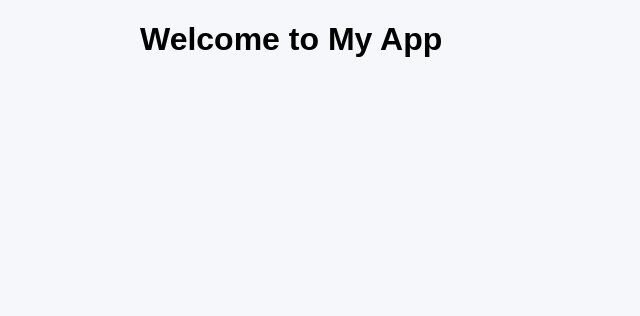
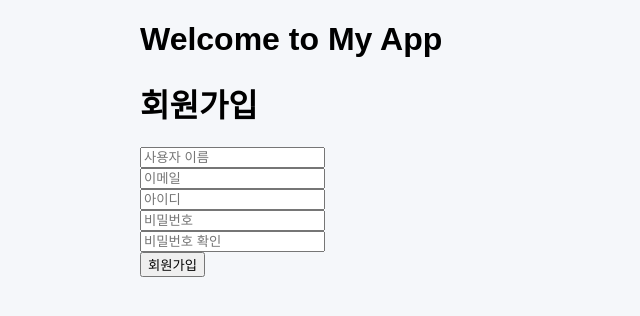
Before and after one commit to Code-Sync-Team/Blog--Frontend, a React (Create React App) app: page /signup in a window 1280 px wide. Before the commit this address had no page. Shown: the top 316 px of the page, without its empty margins (0-640 px from the left). Built offline with nearby package versions, Linux system fonts and the light colour scheme.

Commit message:
회원가입 성공

```diff
--- a/package.json
+++ b/package.json
@@ -9,6 +9,7 @@
     "@testing-library/jest-dom": "^5.17.0",
     "@testing-library/react": "^13.4.0",
     "@testing-library/user-event": "^13.5.0",
+    "axios": "^1.7.5",
     "react": "^18.3.1",
     "react-dom": "^18.3.1",
     "react-hook-form": "^7.53.0",
--- a/src/App.js
+++ b/src/App.js
@@ -1,6 +1,7 @@
 import React from 'react';
 import { BrowserRouter as Router, Route, Routes } from 'react-router-dom';
 import LoginPage from './Page/LoginPage'
+import SignupPage from './Page/SignupPage';
 
 const App = () => {
   return (
@@ -9,6 +10,7 @@ const App = () => {
         <h1>Welcome to My App</h1>
         <Routes>
           <Route path="/" element={<LoginPage />} />
+          <Route path='/signup' element={<SignupPage />}/>
         </Routes>
       </div>
     </Router>
--- a/src/Page/LoginPage.js
+++ b/src/Page/LoginPage.js
@@ -1,14 +1,23 @@
 import React from 'react';
 import '../Styles/index.css';
+import { Link } from 'react-router-dom';
 import LoginForm from '../components/LoginForm'
 
+
 const LoginPage = () => {
-    return  (
+    return (
+      <>
         <div className='login-container'>
-            <h2>로그인</h2>
-            <LoginForm/>
+          <h2>로그인</h2>
+          <LoginForm />
         </div>
+        <div className='signup-link'>
+          <p>회원가입이 필요하신가요?</p>
+          <Link to="/signup" className='signup-button'>회원가입 하기</Link>
+        </div>
+      </>
     );
-};
+  };
+
 
 export default LoginPage;
--- /dev/null
+++ b/src/Page/SignupPage.js
@@ -0,0 +1,43 @@
+import React, { useState } from 'react';
+import SignupForm from '../components/SignupFrom';
+import { signup } from '../api/auth.js';
+
+const SignupPage = () => {
+  const [credentials, setCredentials] = useState({ name: '', nickname: '', password: '', email: '' });
+  const [error, setError] = useState('');
+  const [isSignupSuccessful, setIsSignupSuccessful] = useState(false); // 회원가입 성공 여부 상태
+
+  const handleSignup = async () => {
+    try {
+      console.log('회원가입요청데이터',credentials)
+      await signup(credentials);
+      setIsSignupSuccessful(true); // 회원가입 성공 시 상태 변경
+      // 회원가입 성공 시의 처리 (예: 로그인 페이지로 리다이렉션)
+    } catch (err) {
+      setError('회원가입에 실패했습니다. 다시 시도해 주세요.');
+    }
+  };
+
+  return (
+    <div className="signup-page">
+      {isSignupSuccessful ? ( // 회원가입 성공 여부에 따라 조건부 렌더링
+        <div>
+          <h1>회원가입에 성공했습니다!</h1>
+          <p>로그인 페이지로 이동합니다...</p>
+        </div>
+      ) : (
+        <>
+          <h1>회원가입</h1>
+          {error && <p className="error">{error}</p>}
+          <SignupForm
+            credentials={credentials}
+            setCredentials={setCredentials}
+            onSignup={handleSignup}
+          />
+        </>
+      )}
+    </div>
+  );
+};
+
+export default SignupPage;
--- /dev/null
+++ b/src/api/auth.js
@@ -0,0 +1,40 @@
+import axios from 'axios';
+
+const API_URL = 'http://15.165.121.152:8080';
+
+export const login = async(credentials) => {
+    try {
+        const response = await axios.post(`${API_URL}/api/v1/user/login`, credentials);
+        const { token } = response.data;
+        localStorage.setItem('authToken', token);
+        return token;
+      } catch (error) {
+        console.error('Login failed', error);
+        throw error;
+      }
+}
+
+export const signup = async(credentials) => {
+    try {
+        const response = await axios.post(`${API_URL}/api/v1/user/join`,credentials);
+        //회원가입 성공시의 처리
+        return response.data;
+    }catch(error){
+        console.error('회원가입 오류',error)
+        throw error
+    }
+}
+export const getProfile = async () => {
+    try {
+        const token = localStorage.getItem('authToken');  // 저장된 토큰을 가져옴
+        const response = await axios.get(`${API_URL}/api/v1/user/me`, {
+            headers: {
+                Authorization: `Bearer ${token}`,  // 헤더에 토큰을 포함
+            },
+        });
+        return response.data;  // 서버로부터 받은 사용자 정보
+    } catch (error) {
+        console.error('Failed to fetch profile', error);
+        throw error;
+    }
+}
--- a/src/components/InputField.js
+++ b/src/components/InputField.js
@@ -1,17 +1,21 @@
 import React from 'react';
 
-const InputField = ({type, value, onchange,placeholder}) =>{
-    return(
-        <div className='input-field'>
+const InputField = ({ label, type = "text", name, value, onChange, placeholder }) => {
+    return (
+      <div className="input-field">
+        {label && <label htmlFor={name}>{label}</label>}
         <input
+          id={name}
           type={type}
+          name={name}
           value={value}
-                onchange={onchange}
+          onChange={onChange}
           placeholder={placeholder}
           required
+          className="input"
         />
       </div>
-    )
-}
+    );
+  };
 
 export default InputField;
--- /dev/null
+++ b/src/components/SignupFrom.js
@@ -0,0 +1,68 @@
+import React, { useState } from 'react';
+import InputField from './InputField';
+import SubmitButton from './SubmitButton';
+
+const SignupForm = ({ credentials, setCredentials, onSignup }) => {
+    const [passwordConfirm,setPasswordConfirm] = useState('') //비밀번호 유효성 검사
+
+    const handleInputChange = (e) => {
+      const { name, value } = e.target;
+      setCredentials(prev => ({ ...prev, [name]: value }));
+    };
+
+    const handlePasswordConfirmChange = (e) => {
+      setPasswordConfirm(e.target.value);
+    }
+    const handleSubmit = (e) => {
+        e.preventDefault(); // 폼 제출 시 페이지 새로고침 방지
+
+        //비밀번호와 비밀번호 확인 일치 여부 확인
+        if (credentials.password !== passwordConfirm){
+          alert('비밀번호가 일치하지 않습니다');
+          return
+        }
+
+        onSignup(); // 부모 컴포넌트로부터 전달받은 회원가입 함수 호출
+      };
+
+
+  return (
+    <form className="signup-form" onSubmit={handleSubmit}>
+      <InputField
+        name="nickname"
+        value={credentials.nickname}
+        onChange={handleInputChange}
+        placeholder="사용자 이름"
+      />
+      <InputField
+        name="email"
+        value={credentials.email}
+        onChange={handleInputChange}
+        placeholder="이메일"
+      />
+      <InputField
+        name="name"
+        value={credentials.name}
+        onChange={handleInputChange}
+        placeholder="아이디"
+      />
+      <InputField
+        name="password"
+        value={credentials.password}
+        onChange={handleInputChange}
+        placeholder="비밀번호"
+        type='password'
+      />
+      <InputField
+        name="passwordConfirm"
+        value={passwordConfirm}
+        onChange={handlePasswordConfirmChange}
+        placeholder="비밀번호 확인"
+        type='password'
+      />
+      <SubmitButton text="회원가입" />
+    </form>
+  );
+};
+
+  export default SignupForm;
```
Also changed, not shown: src/Styles/Signup.css (added), 1 other file (tests, documents, lock files or other folders). Lines whose indentation alone changed are shown as unchanged.
